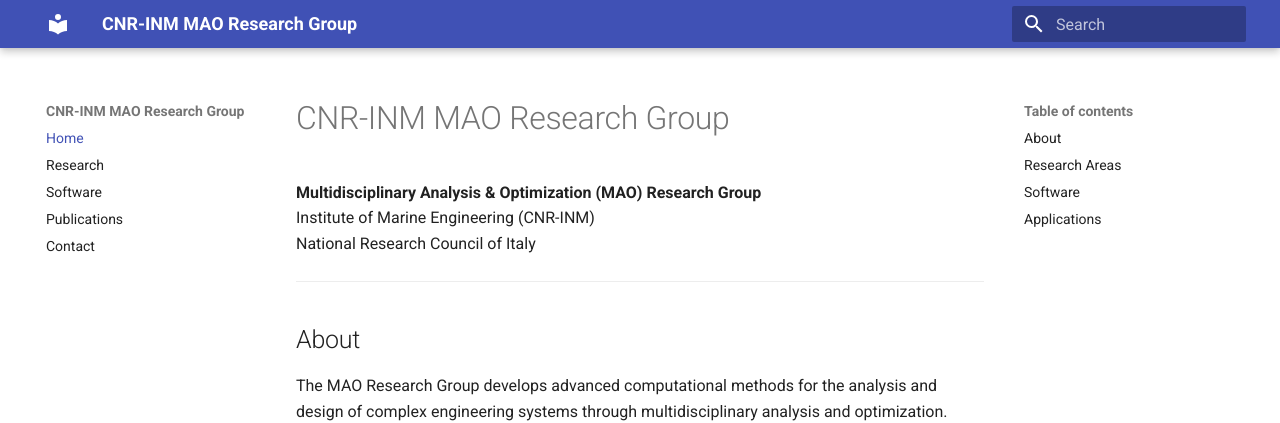
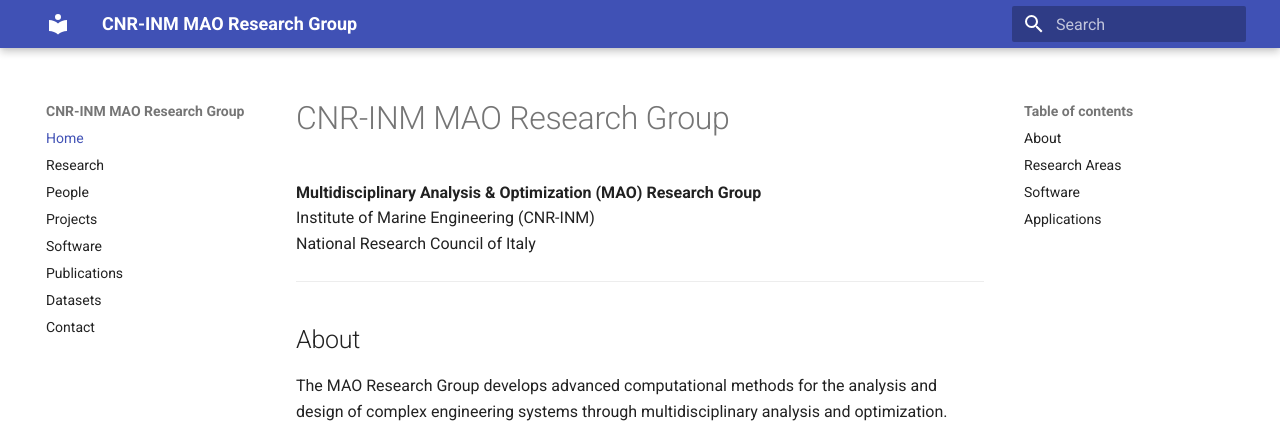
Before and after one commit to cnr-inm-mao/cnr-inm-mao.github.io, an MkDocs documentation site: the page built from docs/index.md, in a window 1280 px wide. Shown: the top 423 px of the page. Built offline with MkDocs 1.6.1 and Material for MkDocs 9.7.7, drawn with Linux system fonts in a browser that asks for light colours.

Commit message:
Add 'People', 'Projects', and 'Datasets' to navigation

```diff
--- a/mkdocs.yml
+++ b/mkdocs.yml
@@ -1,6 +1,5 @@
 site_name: CNR-INM MAO Research Group
 site_description: Multidisciplinary Analysis & Optimization Research Group
-site_url: https://cnr-inm-mao.github.io
 
 theme:
   name: material
@@ -8,6 +7,9 @@
 nav:
   - Home: index.md
   - Research: research.md
+  - People: people.md
+  - Projects: projects.md
   - Software: software.md
   - Publications: publications.md
+  - Datasets: datasets.md
   - Contact: contact.md
```
